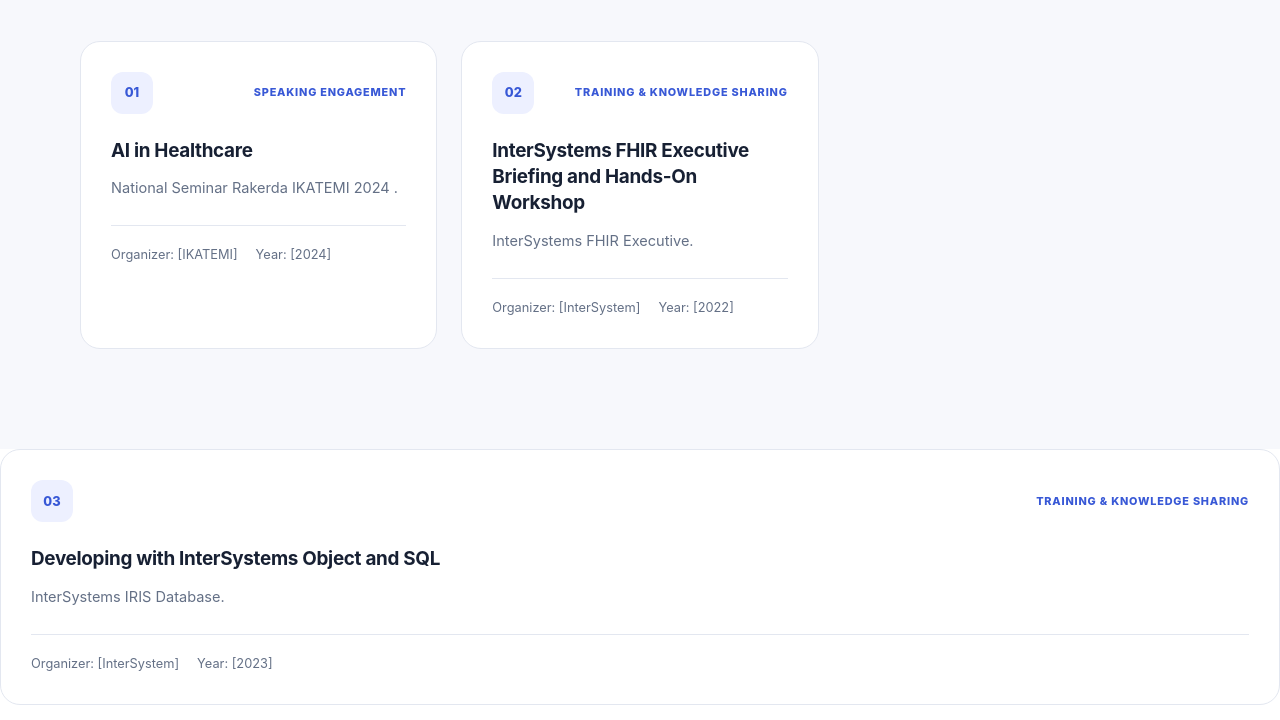
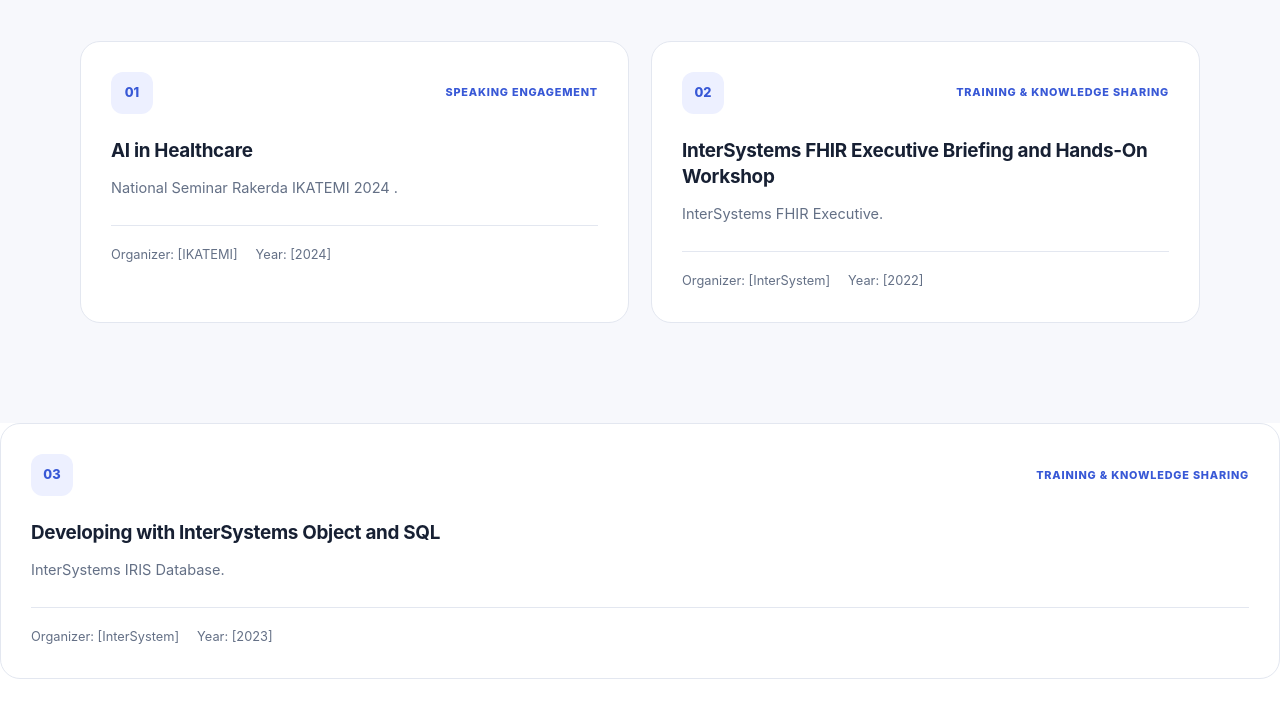
Before and after one commit to alidrush/alidrush.github.io, a plain HTML site: page index.html in a window 1280 px wide. Shown: the part 5920-6640 px from the top of the page. Drawn offline with Linux system fonts and the light colour scheme.

Commit message:
Update style.css

```diff
--- a/style.css
+++ b/style.css
@@ -1330,14 +1330,3 @@
 .achievement-card > p:not(.achievement-type) {
   line-height: 1.8;
 }
-.speaking-grid {
-    display: grid;
-    grid-template-columns: repeat(3, 1fr);
-    gap: 24px;
-}
-
-.speaking-card {
-    display: flex;
-    flex-direction: column;
-    height: 100%;
-}
```
